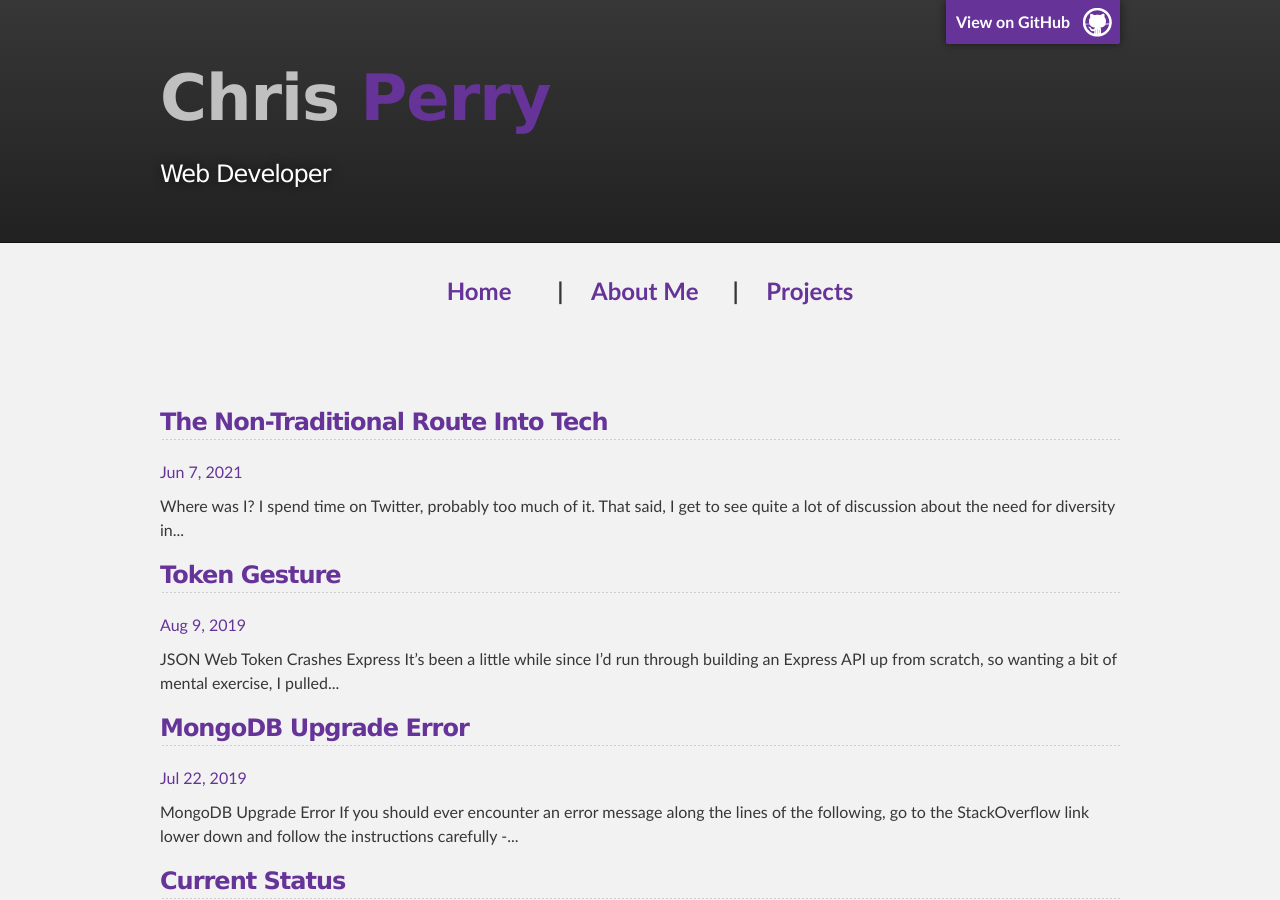
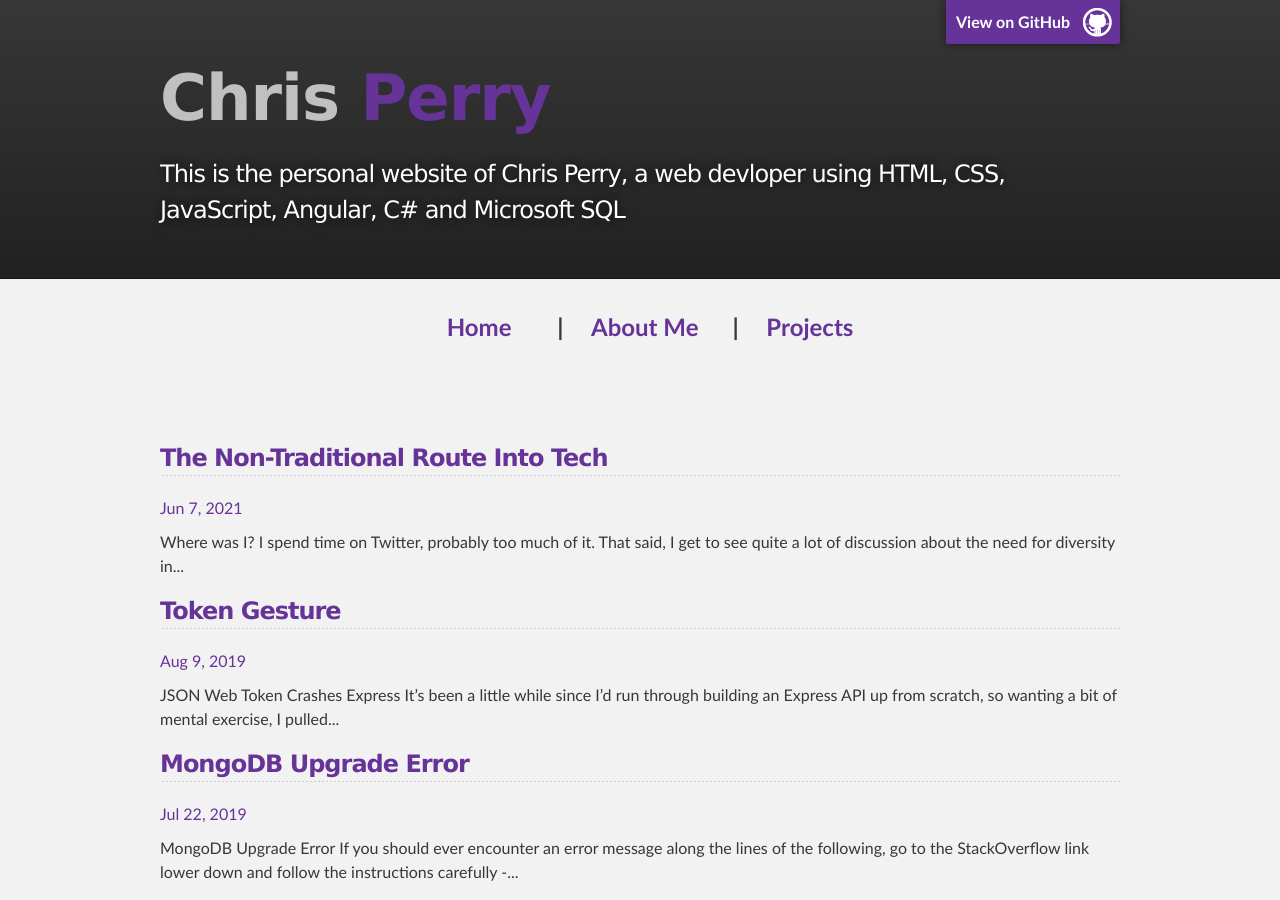
Before and after one commit to christopherallanperry/christopherallanperry.github.io, a Jekyll site: the page built from index.md, in a window 1280 px wide and 900 px high. Built offline with Jekyll 4.4.1, drawn with Linux system fonts in a browser that asks for light colours.

Commit message:
Updates to _config.yml to get <name> showing up in the RSS feed

```diff
--- a/_config.yml
+++ b/_config.yml
@@ -13,11 +13,12 @@
 # you will see them accessed via {{ site.title }}, {{ site.email }}, and so on.
 # You can create any custom variable you would like, and they will be accessible
 # in the templates via {{ site.myvariable }}.
-title: Chris Perry
+title: The personal website of Chris Perry - web developer
 firstname: Chris
 lastname: Perry
+author: Christopher Allan Perry
 email: chris@christopherallanperry.com
-description: Web Developer
+description: This is the personal website of Chris Perry, a web devloper using HTML, CSS, JavaScript, Angular, C# and Microsoft SQL
 baseurl: "" # the subpath of your site, e.g. /blog
 url: "https://christopherallanperry.github.io" # the base hostname & protocol for your site, e.g. http://example.com
 twitter_username: chris_perry_61
```
